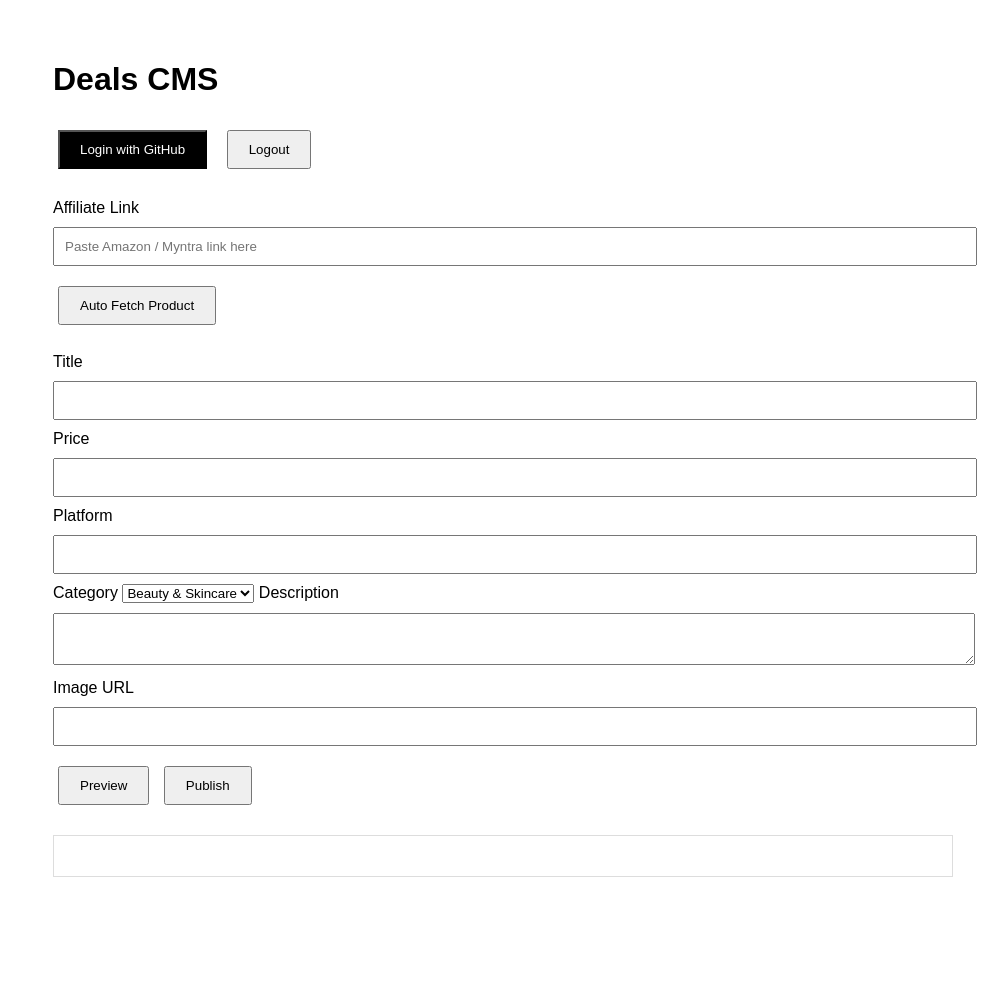
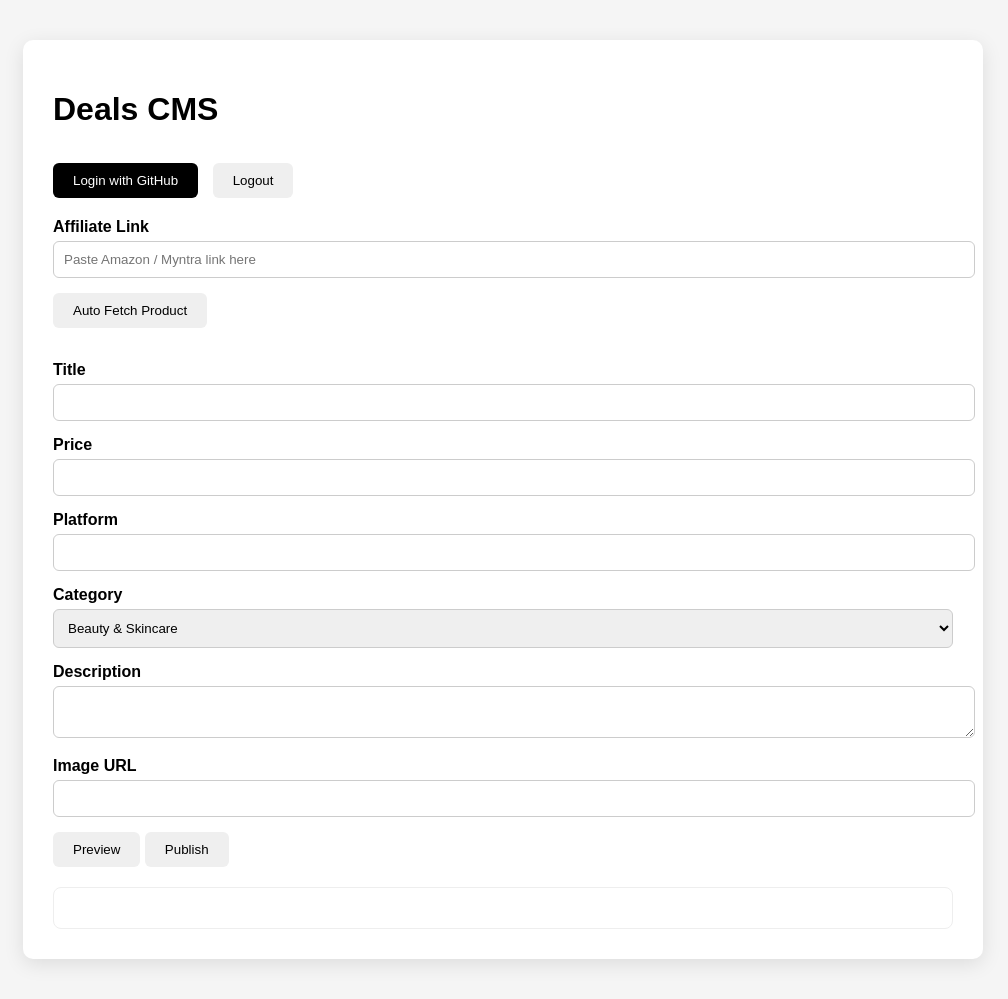
Before and after one commit to iamreemaroy/Reema-Roy, a Jekyll site: the page cms/index.html, which Jekyll copies as it is, in a window 1280 px wide. Shown: the whole page, without its empty margins (137-1145 px from the left). Built offline with Jekyll 4.4.1, drawn with Linux system fonts in a browser that asks for light colours; before the commit the page ends 917 px from its top, so only the background shows below that.

Commit message:
Update index.html

```diff
--- a/cms/index.html
+++ b/cms/index.html
@@ -8,32 +8,66 @@
     <style>
       body{
       font-family:Arial;
+      background:#f5f5f5;
+      margin:0;
+    }
+
+    .cms-container{
       max-width:900px;
-      margin:auto;
-      padding:40px;
-      }
+      margin:40px auto;
+      background:white;
+      padding:30px;
+      border-radius:10px;
+      box-shadow:0 5px 20px rgba(0,0,0,0.1);
+    }
 
-      input,textarea{
+    h1{
+      margin-bottom:20px;
+    }
+
+    label{
+      font-weight:600;
+      display:block;
+      margin-top:15px;
+    }
+
+    input, textarea, select{
       width:100%;
       padding:10px;
-      margin:10px 0;
-      }
+      margin-top:5px;
+      border-radius:6px;
+      border:1px solid #ccc;
+    }
 
-      button{
+    button{
       padding:10px 20px;
-      margin:10px 5px;
-      }
+      margin-top:15px;
+      border:none;
+      border-radius:6px;
+      cursor:pointer;
+    }
 
-      #preview{
-      border:1px solid #ddd;
+    .primary-btn{
+      background:#ff6600;
+      color:white;
+    }
+
+    .secondary-btn{
+      background:#ddd;
+    }
+
+    #preview{
+      border:1px solid #eee;
       padding:20px;
       margin-top:20px;
-      }
+      border-radius:8px;
+    }
   </style>
 
 </head>
 
     <body>
+      <div class="cms-container">
 
       <h1>Deals CMS</h1>
       <div style="margin-bottom:20px;">
@@ -87,5 +121,7 @@
 
       <script src="cms.js"></script>
       <script src="github.js"></script>
+
+        </div>
   </body>
 </html>
```
